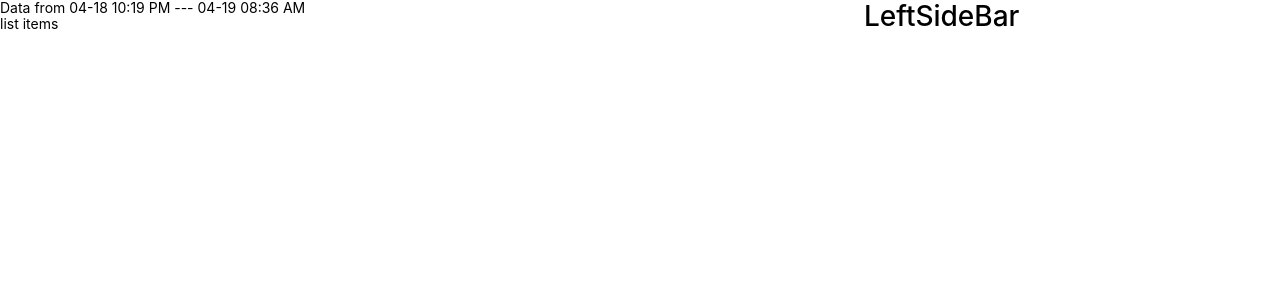
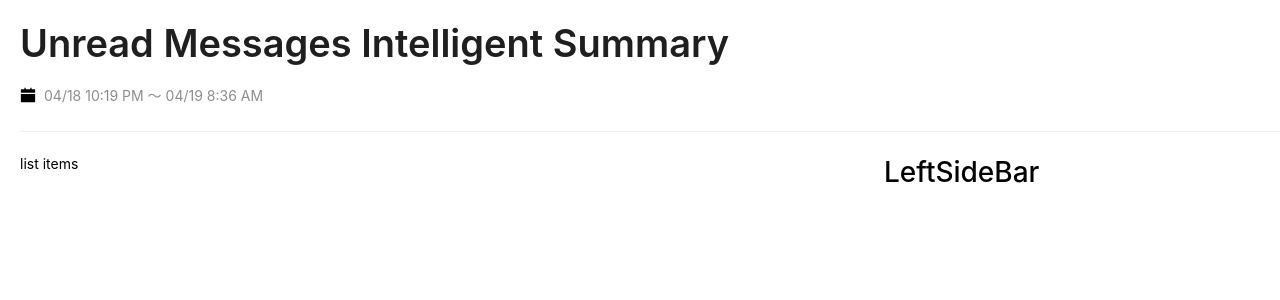
Before and after one commit to Hazyzh/hks, a React (Vite) app: page / in a window 1280 px wide. Shown: the top 300 px of the page. Built offline with nearby package versions, Linux system fonts and the light colour scheme.

Commit message:
add some new components

```diff
--- a/package.json
+++ b/package.json
@@ -14,6 +14,7 @@
     "react-dom": "^18.2.0"
   },
   "devDependencies": {
+    "@ant-design/icons": "^5.0.1",
     "@types/react": "^18.0.28",
     "@types/react-dom": "^18.0.11",
     "@vitejs/plugin-react": "^3.1.0",
--- a/src/App.tsx
+++ b/src/App.tsx
@@ -1,11 +1,13 @@
-import { ConfigProvider } from 'antd';
-import { LeftSideBar, MainPage } from './components';
+import { ConfigProvider, Divider } from 'antd';
+import { LeftSideBar, MainPage, PageTitle } from './components';
 
 import { Col, Row } from 'antd';
 
 const App = () => {
   return (
     <ConfigProvider>
+      <PageTitle />
+      <Divider />
       <Row gutter={16}>
         <Col span={16}>
           <MainPage />
--- a/src/components/MainPage.tsx
+++ b/src/components/MainPage.tsx
@@ -1,15 +1,3 @@
-import dayjs from 'dayjs';
-import localizedFormat from 'dayjs/plugin/localizedFormat';
-dayjs.extend(localizedFormat);
-
-const PageInfo = () => {
-  const endDay = dayjs();
-  const startDay = endDay.subtract(1, 'day');
-  const startString = startDay.format('MM-DD');
-  const endString = endDay.format('MM-DD');
-  return <div>Data from {startString} 10:19 PM  --- {endString} 08:36 AM</div>;
-};
-
 const UnreadItemList = () => {
   return <div>list items</div>;
 };
@@ -17,7 +5,6 @@ const UnreadItemList = () => {
 export const MainPage = () => {
   return (
     <>
-      <PageInfo />
       <UnreadItemList />
     </>
   );
--- /dev/null
+++ b/src/components/PageTitle.tsx
@@ -0,0 +1,23 @@
+import dayjs from 'dayjs';
+import { Typography, Space } from 'antd';
+import { CalendarFilled } from '@ant-design/icons';
+
+const { Title, Text } = Typography;
+
+export const PageTitle = () => {
+  const endDay = dayjs();
+  const startDay = endDay.subtract(1, 'day');
+  const startString = startDay.format('MM/DD');
+  const endString = endDay.format('MM/DD');
+  return (
+    <>
+      <Title>Unread Messages Intelligent Summary</Title>
+      <Space>
+        <CalendarFilled />
+        <Text type='secondary'>
+          {startString} 10:19 PM ～ {endString} 8:36 AM
+        </Text>
+      </Space>
+    </>
+  );
+};
--- a/src/components/index.ts
+++ b/src/components/index.ts
@@ -1,2 +1,3 @@
 export * from './LeftSideBar';
 export * from './MainPage';
+export * from './PageTitle';
--- /dev/null
+++ b/src/index.css
@@ -0,0 +1,3 @@
+body {
+  margin: 20px;
+}
--- a/src/main.tsx
+++ b/src/main.tsx
@@ -2,6 +2,7 @@ import React from 'react'
 import ReactDOM from 'react-dom/client'
 import App from './App'
 import 'antd/dist/reset.css';
+import './index.css';
 
 ReactDOM.createRoot(document.getElementById('root') as HTMLElement).render(
   <React.StrictMode>
```
Also changed, not shown: 1 other file (tests, documents, lock files or other folders).
